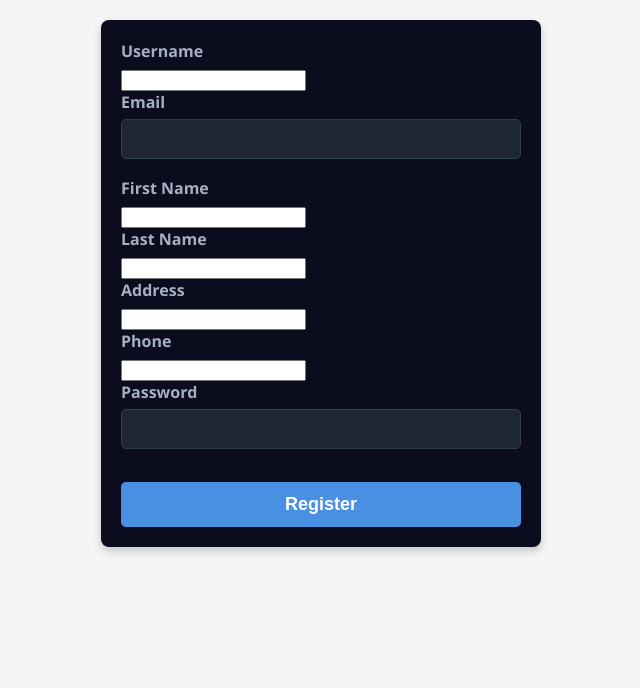
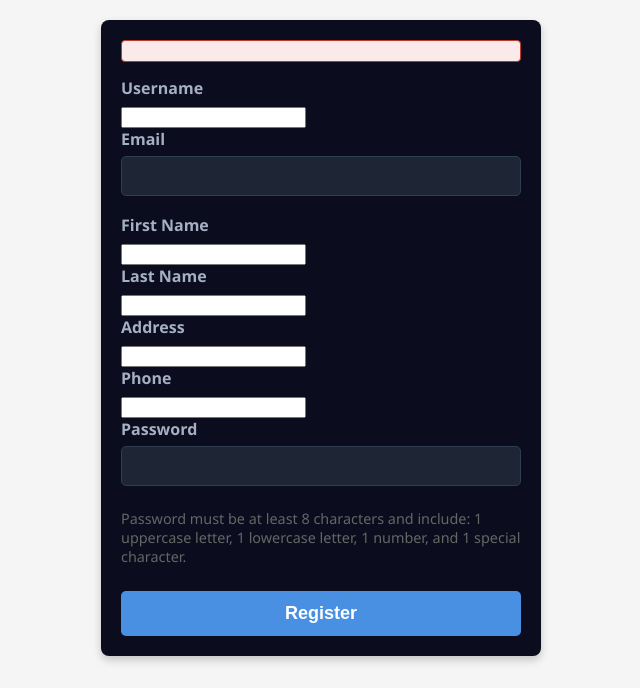
Before and after one commit to lra2001/igospace, a Flask app: page /register in a window 1280 px wide. Shown: the part 112-800 px from the top of the page, without its empty margins (319-959 px from the left). Run offline with Flask 3, Linux system fonts and the light colour scheme.

Commit message:
js form validation
- add js validation to form fields
- add missing body and html tags to base.html
- add error styling

```diff
--- a/static/css/style.css
+++ b/static/css/style.css
@@ -245,3 +245,31 @@ form input[type="submit"]:hover {
 .form-submit:hover {
     background-color: #ff3b2e;
 }
+
+.form-errors {
+  color: #c0392b;
+  background-color: #fbeaea;
+  padding: 10px;
+  margin-bottom: 15px;
+  border: 1px solid #c0392b;
+  border-radius: 4px;
+  font-size: 0.95em;
+}
+
+.error-message {
+  margin-top: 5px;
+  color: #ff4c4c;
+  font-size: 0.9em;
+}
+
+.input-error {
+  border: 1px solid #ff4c4c !important;
+  background-color: #fff0f0;
+}
+
+.password-instructions {
+  font-size: 0.9em;
+  color: #666;
+  margin-top: 5px;
+  margin-bottom: 10px;
+}
--- /dev/null
+++ b/static/js/register.js
@@ -0,0 +1,78 @@
+document.getElementById('registerForm').addEventListener('submit', function (e) {
+    e.preventDefault(); // prevent default submission
+
+    // Clear previous errors
+    const errorElems = this.querySelectorAll('.error-message');
+    errorElems.forEach(el => el.remove());
+
+    const errorBox = document.getElementById("form-errors");
+    errorBox.innerHTML = ''; // clear previous top error box
+
+    let isValid = true;
+    let errors = [];
+
+    function showError(input, message) {
+        isValid = false;
+        errors.push(message);
+
+        const error = document.createElement('div');
+        error.className = 'error-message';
+        error.textContent = message;
+        input.parentNode.insertBefore(error, input.nextSibling);
+        input.classList.add('input-error'); // highlight field
+    }
+
+    // Get form fields
+    const { username, password, email, fname, lname, address, phone } = this;
+
+    // Clear old highlights
+    [username, password, email, fname, lname, address, phone].forEach(input => {
+        input.classList.remove('input-error');
+    });
+
+    // Required check
+    const fieldLabels = {
+        username: "Username",
+        password: "Password",
+        email: "Email",
+        fname: "First name",
+        lname: "Last name",
+        address: "Address",
+        phone: "Phone number"
+    };
+
+    // Required check with specific messages
+    [username, password, email, fname, lname, address, phone].forEach(field => {
+        if (!field.value.trim()) {
+            const label = fieldLabels[field.name] || "This field";
+            showError(field, `${label} is a required field`);
+        }
+    });
+
+    // Email format
+    const emailPattern = /^[^\s@]+@[^\s@]+\.[^\s@]+$/;
+    if (email.value && !emailPattern.test(email.value)) {
+        showError(email, 'Please enter a valid email address');
+    }
+
+    // Phone: exactly 10 digits
+    const phonePattern = /^\d{10}$/;
+    if (phone.value && !phonePattern.test(phone.value)) {
+        showError(phone, 'Phone number must be exactly 10 digits');
+    }
+
+    // Password: strong
+    const passwordPattern = /^(?=.*[a-z])(?=.*[A-Z])(?=.*\d)(?=.*[\W_]).{8,}$/;
+    if (password.value && !passwordPattern.test(password.value)) {
+        showError(password, 'Password must be at least 8 characters long and include uppercase, lowercase, number, and special character');
+    }
+
+    // Show error summary at top
+    if (!isValid) {
+        errorBox.innerHTML = errors.map(err => `<p>${err}</p>`).join("");
+        return;
+    }
+
+    // All good
+    this.submit();
+});
--- a/templates/base.html
+++ b/templates/base.html
@@ -1,7 +1,13 @@
 <!doctype html>
+
+<head>
   <title>{% block title %}iGo Space Travel{% endblock %}</title>
   <meta name="viewport" content="width=device-width, initial-scale=1.0">
   <link rel="stylesheet" href="{{ url_for('static', filename='css/style.css') }}">
+</head>
+
+<body>
+
   <nav>
     <div class="nav-left">
       <a href="{{ url_for('home') }}">
@@ -30,12 +36,24 @@
       {% endif %}
     </div>
   </nav>
+
   <section class="content">
     <header>
       {% block header %}{% endblock %}
     </header>
+
     {% for message in get_flashed_messages() %}
     <div class="flash">{{ message }}</div>
     {% endfor %}
+
     {% block content %}{% endblock %}
   </section>
+
+  {% block scripts %}
+  <script src="{{ url_for('static', filename='js/register.js') }}"></script>
+  <script src="{{ url_for('static', filename='js/script.js') }}"></script>
+  {% endblock %}
+
+</body>
+
+</html>
--- a/templates/register.html
+++ b/templates/register.html
@@ -5,7 +5,8 @@
 {% endblock %}
 
 {% block content %}
-  <form method="post" novalidate class="register-form">
+<form method="post" novalidate class="register-form" id="registerForm">
+  <div id="form-errors" class="form-errors"></div>
   <label for="username" class="form-label">Username</label>
   <input name="username" id="username" required class="form-input">
 
@@ -13,20 +14,31 @@
   <input type="email" name="email" id="email" required class="form-input">
 
   <label for="fname" class="form-label">First Name</label>
-    <input name="fname" id="fname" class="form-input">
+  <input name="fname" id="fname" required class="form-input">
 
   <label for="lname" class="form-label">Last Name</label>
-    <input name="lname" id="lname" class="form-input">
+  <input name="lname" id="lname" required class="form-input">
 
   <label for="address" class="form-label">Address</label>
-    <input name="address" id="address" class="form-input">
+  <input name="address" id="address" required class="form-input">
 
   <label for="phone" class="form-label">Phone</label>
-    <input name="phone" id="phone" class="form-input">
+  <input name="phone" id="phone" required class="form-input">
 
   <label for="password" class="form-label">Password</label>
   <input type="password" name="password" id="password" required class="form-input">
 
+  <p class="password-instructions">
+    Password must be at least 8 characters and include:
+    1 uppercase letter, 1 lowercase letter, 1 number, and 1 special character.
+  </p>
+
+  <div id="error-message" class="error-message"></div>
+
   <input type="submit" value="Register" class="form-submit">
 </form>
 {% endblock %}
+
+{% block scripts %}
+<script src="{{ url_for('static', filename='js/register.js') }}"></script>
+{% endblock %}
```
Lines whose indentation alone changed are shown as unchanged.
